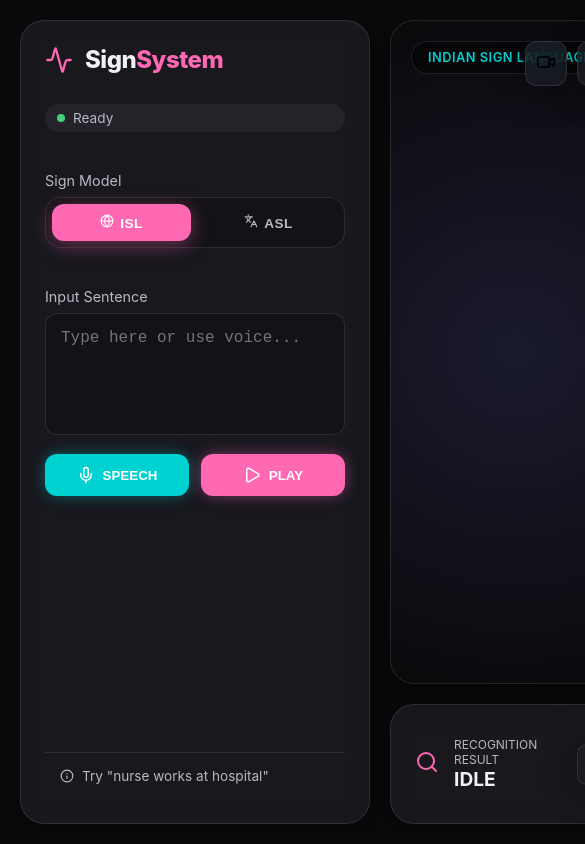
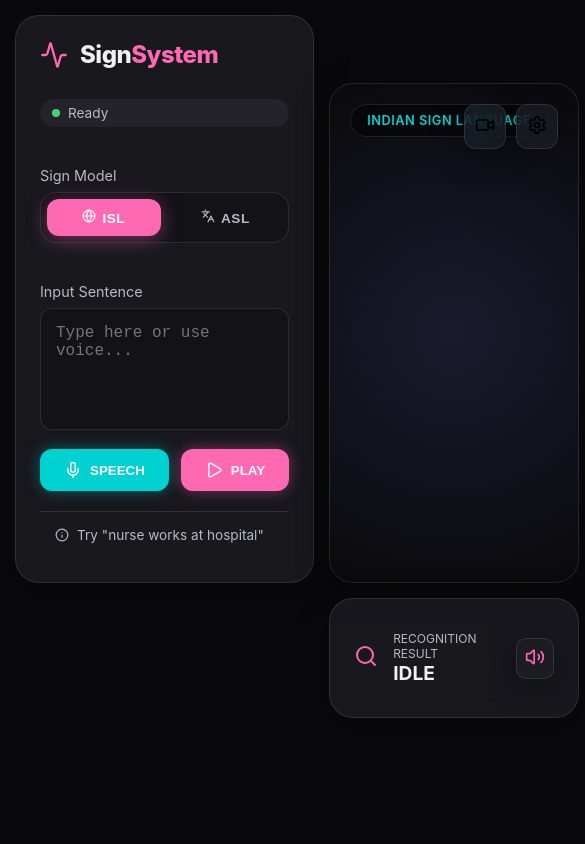
Before and after one commit to rohan3066/SETUP, a React app in the folder frontend/: page / in a window 390 px wide. Shown: the top 844 px of the page, 585 px wide, since content can reach past the window. Built offline with nearby package versions, Linux system fonts and the light colour scheme; no server answers; the HTML template or start-up script is replaced by a standard one.

Commit message:
add feature of view

```diff
--- a/frontend/src/App.jsx
+++ b/frontend/src/App.jsx
@@ -14,6 +14,7 @@ function App() {
   const [currentCaption, setCurrentCaption] = useState("");
   const [status, setStatus] = useState("Ready");
   const [isPlaying, setIsPlaying] = useState(false);
+  const [isLoading, setIsLoading] = useState(false);
   const [lang, setLang] = useState("ISL");
   const [isMuted, setIsMuted] = useState(false);
 
@@ -29,6 +30,7 @@ function App() {
     if (!inputText || isPlaying) return;
 
     setIsPlaying(true);
+    setIsLoading(true);
     setStatus("Analyzing...");
 
     try {
@@ -44,6 +46,8 @@ function App() {
       }
 
       const words = await transformRes.json();
+      setIsLoading(false);
+
       if (!Array.isArray(words)) {
         throw new Error("Invalid response format from server");
       }
@@ -104,6 +108,7 @@ function App() {
       }
     } finally {
       setIsPlaying(false);
+      setIsLoading(false);
       setCurrentPoints(null);
       setCurrentCaption("");
       // Keep the error message visible for 5 seconds
@@ -246,6 +251,12 @@ function App() {
 
       {/* Main Avatar View */}
       <div className="main-view glass-panel">
+        {isLoading && (
+          <div className="loader-overlay">
+            <div className="spinner"></div>
+            <div className="loading-text">Analyzing Signs...</div>
+          </div>
+        )}
         <AvatarCanvas points={currentPoints} caption={currentCaption} />
 
         <div className="language-badge">
--- a/frontend/src/index.css
+++ b/frontend/src/index.css
@@ -21,7 +21,8 @@ body {
   font-family: 'Inter', -apple-system, BlinkMacSystemFont, sans-serif;
   background-color: var(--bg-color);
   color: var(--text-primary);
-  overflow: hidden;
+  overflow-x: hidden; /* Allow vertical scroll on mobile */
+  min-height: 100vh;
 }
 
 #root {
@@ -37,6 +38,46 @@ body {
   gap: 20px;
   padding: 20px;
   height: 100vh;
+  width: 100%;
+  max-width: 1800px;
+  margin: 0 auto;
+}
+
+@media (max-width: 1100px) {
+  .dashboard {
+    grid-template-columns: 300px 1fr;
+  }
+}
+
+@media (max-width: 900px) {
+  body {
+    overflow-y: auto;
+  }
+
+  .dashboard {
+    grid-template-columns: 1fr;
+    grid-template-rows: auto auto auto;
+    height: auto;
+    padding: 15px;
+    gap: 15px;
+  }
+
+  .sidebar {
+    grid-row: 1;
+    height: auto;
+  }
+
+  .main-view {
+    height: 500px;
+    grid-row: 2;
+  }
+
+  .bottom-panel {
+    grid-column: 1;
+    grid-row: 3;
+    height: auto;
+    padding: 20px;
+  }
 }
 
 .glass-panel {
@@ -181,3 +222,49 @@ canvas {
   letter-spacing: 0.5px;
   text-transform: uppercase;
 }
+
+/* Loader Styles */
+.loader-overlay {
+  position: absolute;
+  top: 0;
+  left: 0;
+  right: 0;
+  bottom: 0;
+  background: rgba(10, 10, 12, 0.6);
+  backdrop-filter: blur(4px);
+  display: flex;
+  flex-direction: column;
+  align-items: center;
+  justify-content: center;
+  z-index: 100;
+  border-radius: 24px;
+}
+
+.spinner {
+  width: 50px;
+  height: 50px;
+  border: 4px solid rgba(255, 105, 180, 0.1);
+  border-top: 4px solid var(--accent-color);
+  border-radius: 50%;
+  animation: spin 1s linear infinite;
+  margin-bottom: 15px;
+}
+
+@keyframes spin {
+  0% { transform: rotate(0deg); }
+  100% { transform: rotate(360deg); }
+}
+
+.loading-text {
+  font-weight: 600;
+  color: var(--accent-color);
+  text-transform: uppercase;
+  letter-spacing: 2px;
+  font-size: 0.8rem;
+  animation: pulse 1.5s ease-in-out infinite;
+}
+
+@keyframes pulse {
+  0%, 100% { opacity: 1; }
+  50% { opacity: 0.5; }
+}
```
